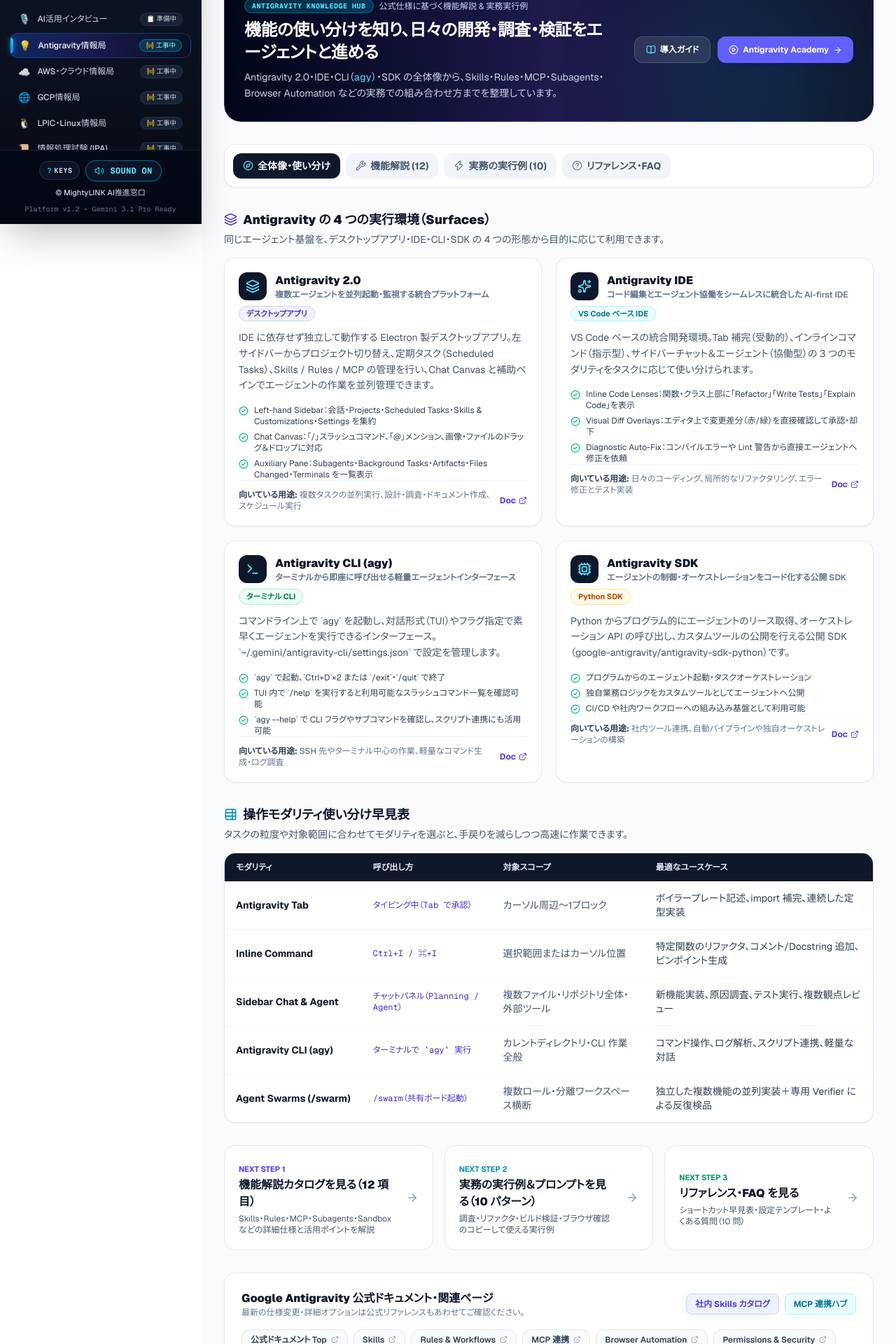
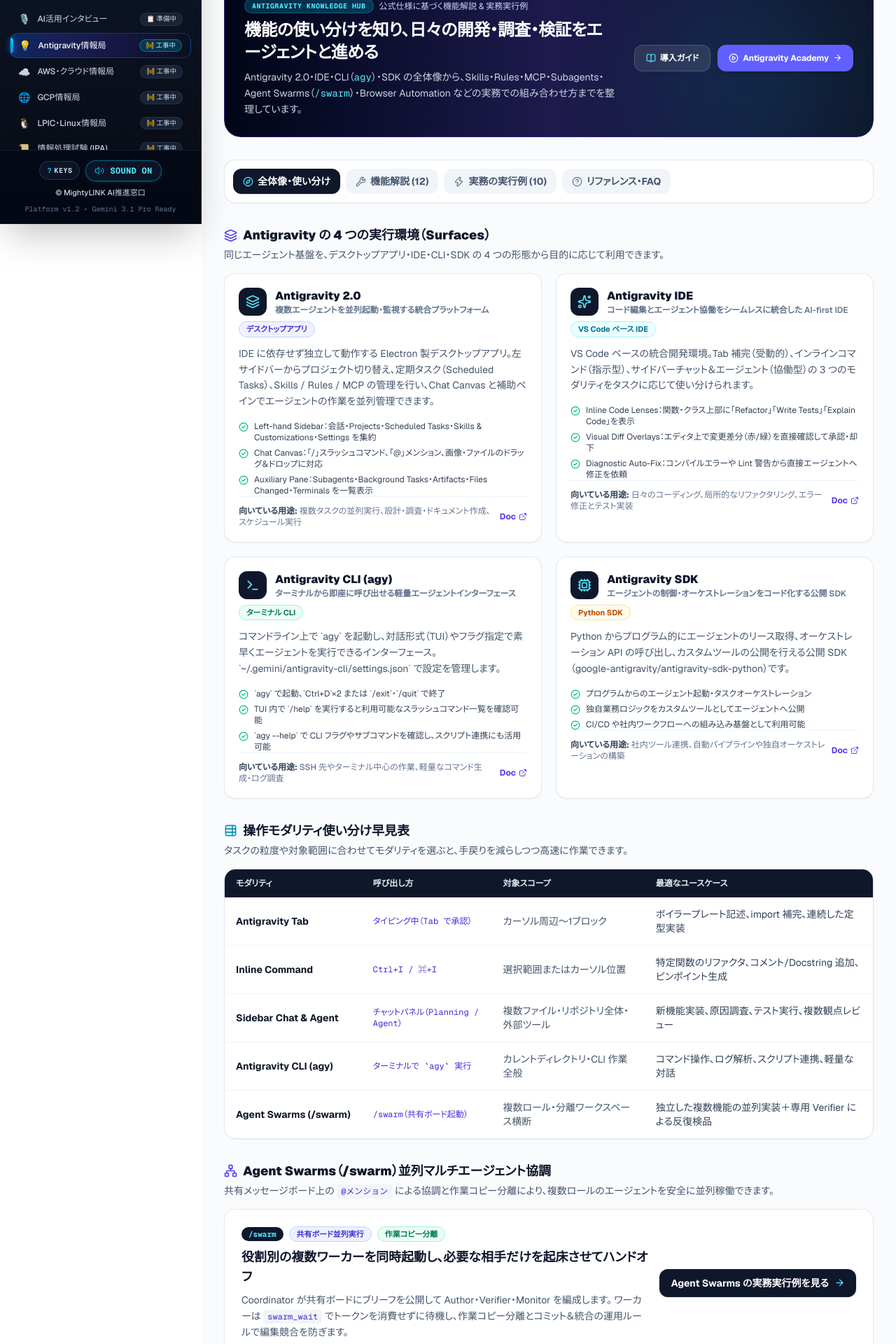
Before and after one commit to kanta13jp1/ai-park, a Next.js app: page /antigravity-info in a window 1280 px wide. Shown: the part 480-2400 px from the top of the page at 70% size. Built offline with nearby package versions, Linux system fonts and the light colour scheme.

Commit message:
feat(antigravity-info): wire AgentSwarmsSection into page

```diff
--- a/src/app/antigravity-info/page.tsx
+++ b/src/app/antigravity-info/page.tsx
@@ -32,6 +32,7 @@ import HeroBanner from "@/components/HeroBanner";
 import UnderConstructionAlert from "@/components/UnderConstructionAlert";
 import SpotlightCard from "@/components/SpotlightCard";
 import TiltCard from "@/components/TiltCard";
+import AgentSwarmsSection from "@/components/antigravity/AgentSwarmsSection";
 import { playCyberClick, playCyberHover, playCyberSuccess } from "@/lib/sound";
 import {
   antigravitySurfaces,
@@ -41,6 +42,9 @@ import {
   antigravityShortcuts,
   antigravityConfigTemplates,
   antigravityFaqs,
+  swarmWorkspaceModes,
+  swarmRolePatterns,
+  swarmLifecycleSteps,
   officialDocLinks,
   type FeatureCategory,
   type ExampleCategory,
@@ -202,7 +206,7 @@ export default function AntigravityInfoPage() {
                   機能の使い分けを知り、日々の開発・調査・検証をエージェントと進める
                 </h2>
                 <p className="text-xs sm:text-sm text-slate-300 leading-relaxed">
-                  Antigravity 2.0・IDE・CLI（<code className="text-cyan-300 font-mono">agy</code>）・SDK の全体像から、Skills・Rules・MCP・Subagents・Browser Automation などの実務での組み合わせ方までを整理しています。
+                  Antigravity 2.0・IDE・CLI（<code className="text-cyan-300 font-mono">agy</code>）・SDK の全体像から、Skills・Rules・MCP・Subagents・Agent Swarms（<code className="text-cyan-300 font-mono">/swarm</code>）・Browser Automation などの実務での組み合わせ方までを整理しています。
                 </p>
               </div>
 
@@ -412,6 +416,18 @@ export default function AntigravityInfoPage() {
                 </div>
               </div>
             </section>
+
+            {/* Agent Swarms (/swarm) 並列マルチエージェント運用ガイド */}
+            <AgentSwarmsSection
+              workspaceModes={swarmWorkspaceModes}
+              rolePatterns={swarmRolePatterns}
+              lifecycleSteps={swarmLifecycleSteps}
+              onJumpToSwarmExamples={() => {
+                setActiveTab("examples");
+                setExampleCategory("すべて");
+                setSearchQuery("Swarm");
+              }}
+            />
 
             {/* 次に見るアクション */}
             <section className="grid grid-cols-1 md:grid-cols-3 gap-4">
```
